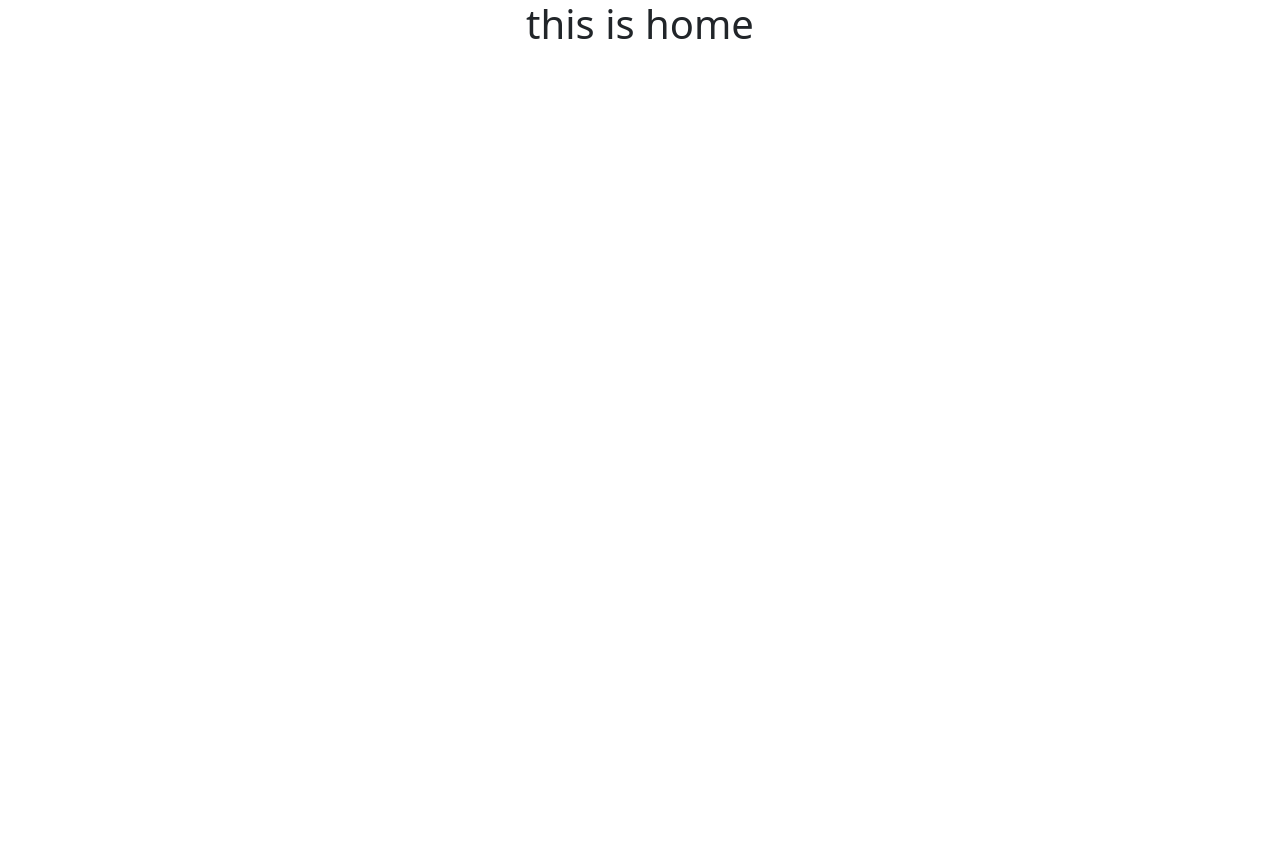
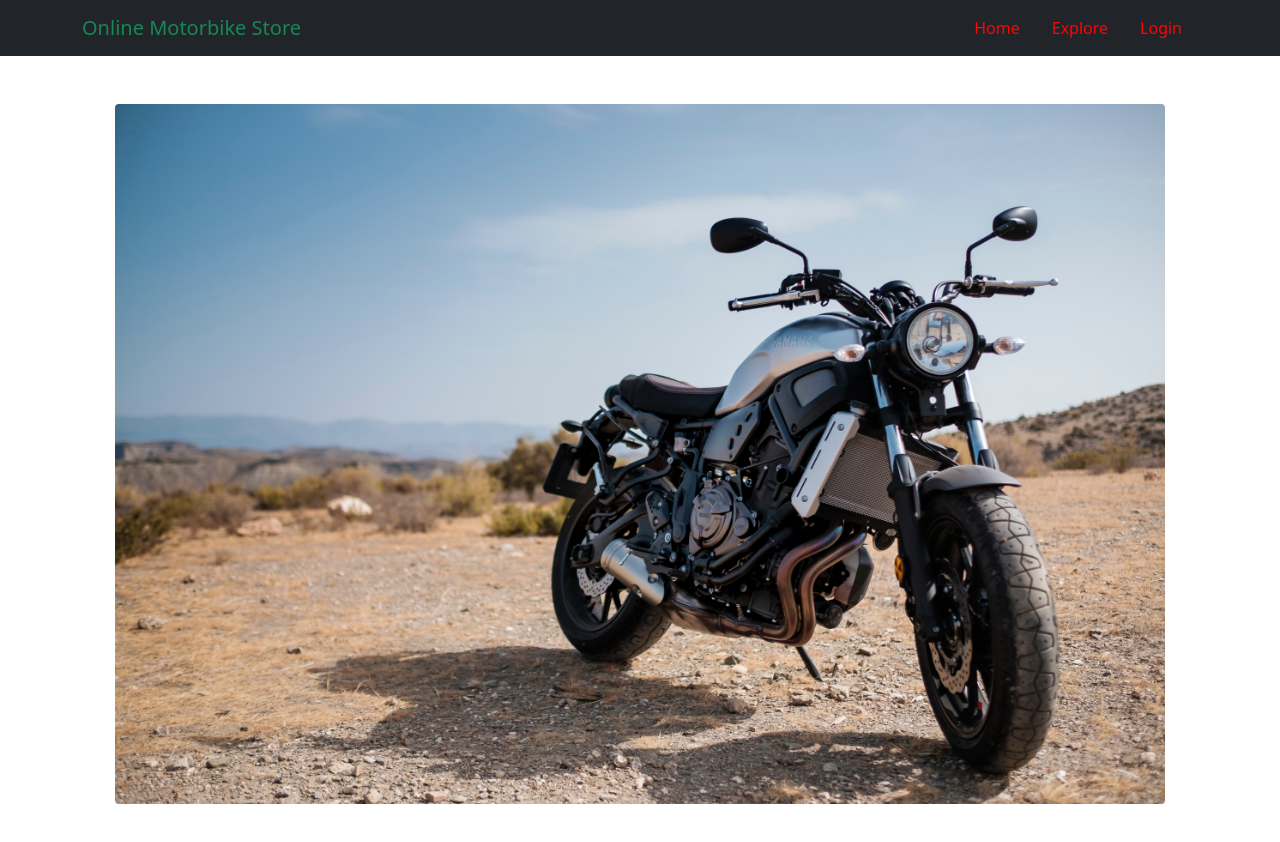
Before and after one commit to Saheebtareque/online-bike-store-client, a React (Create React App) app: page / in a window 1280 px wide. Shown: the top 842 px of the page. Before the commit the page ends 800 px from the top, so only its background shows below. Built offline with nearby package versions, Linux system fonts and the light colour scheme; no server answers.

Commit message:
navbar and banner section is completed

```diff
--- a/src/App.js
+++ b/src/App.js
@@ -10,6 +10,8 @@ import AuthProvider from './contexts/AuthProvider/AuthProvider';
 import Login from './Pages/Login/Login/Login';
 import Explore from './Pages/Explore/Explore';
 import Register from './Pages/Login/Register/Register';
+import PrivateRoute from './Pages/Login/PrivateRoute/PrivateRoute';
+import Dashboard from './Pages/Dashboard/Dashboard';
 
 function App() {
   return (
@@ -32,6 +34,9 @@ function App() {
             <Route exact path="/explore">
               <Explore></Explore>
             </Route>
+            <PrivateRoute path="/dashboard">
+              <Dashboard> </Dashboard>
+            </PrivateRoute>
           </Switch>
         </Router>
       </AuthProvider>
--- /dev/null
+++ b/src/Pages/Dashboard/Dashboard.js
@@ -0,0 +1,11 @@
+import React from 'react';
+
+const Dashboard = () => {
+    return (
+        <div>
+            <h1> this is dash board section</h1>
+        </div>
+    );
+};
+
+export default Dashboard;
--- /dev/null
+++ b/src/Pages/Home/Banner/Banner.js
@@ -0,0 +1,12 @@
+import React from 'react';
+import banner from '../../../images/banner.jpg'
+
+const Banner = () => {
+    return (
+        <div className="my-5">
+            <img style={{ maxWidth: '100%' , height: '700px'}} className="rounded" src={banner} alt="" />
+        </div>
+    );
+};
+
+export default Banner;
--- a/src/Pages/Home/Home/Home.js
+++ b/src/Pages/Home/Home/Home.js
@@ -1,9 +1,12 @@
 import React from 'react';
+import Banner from '../Banner/Banner';
+import Naviagtion from '../Navigation/Navigation';
 
 const Home = () => {
     return (
         <div>
-            <h1> this is home </h1>
+            <Naviagtion> </Naviagtion>
+            <Banner> </Banner>
         </div>
     );
 };
--- /dev/null
+++ b/src/Pages/Home/Navigation/Navigation.css
@@ -0,0 +1,3 @@
+.red-color {
+    color:rgb(255, 4, 4);
+}
--- /dev/null
+++ b/src/Pages/Home/Navigation/Navigation.js
@@ -0,0 +1,29 @@
+import React from 'react';
+import { Container, Nav, Navbar } from 'react-bootstrap';
+import { Link } from 'react-router-dom';
+import './Navigation.css';
+import useAuth from '../../../hooks/useAuth'
+const Naviagtion = () => {
+    const { user, logout } = useAuth();
+    return (
+        <>
+        <Navbar bg="dark" variant="warning" sticky="top" collapseOnSelect expand="lg" >
+            <Container>
+                <Navbar.Brand href="#home" className="text-success">Online Motorbike Store</Navbar.Brand>
+                <Navbar.Toggle />
+                <Navbar.Collapse className="justify-content-end">
+                    <Nav.Link as={Link} to="/home" className="red-color">Home</Nav.Link>
+                    <Nav.Link as={Link} to="/explore" className="red-color">Explore</Nav.Link>
+                    {user?.email && <Nav.Link as={Link} to="/dashboard" className="red-color">DashBoard</Nav.Link>}
+
+                    <span className="red-color">{user.displayName} </span>
+                    {user?.email ? <button type="button" class="btn btn-success" onClick={logout}>Log out</button> : <Nav.Link as={Link} to="/login" className="red-color">Login</Nav.Link>}
+
+                </Navbar.Collapse>
+            </Container>
+        </Navbar>
+    </>
+    );
+};
+
+export default Naviagtion;
--- /dev/null
+++ b/src/Pages/Login/PrivateRoute/PrivateRoute.js
@@ -0,0 +1,29 @@
+import React from 'react';
+import { Route, Redirect } from 'react-router-dom';
+import {  Spinner } from 'react-bootstrap';
+import useAuth from './../../../hooks/useAuth';
+
+const PrivateRoute = ({ children, ...rest }) => {
+    const { user, isLoading } = useAuth();
+    if (isLoading) { return <Spinner animation="border" variant="secondary" > </Spinner>}
+    // if (isLoading) { return <CircularProgress /> }
+    return (
+        <Route
+            {...rest}
+            render={({ location }) =>
+                user.email ? (
+                    children
+                ) : (
+                    <Redirect
+                        to={{
+                            pathname: "/login",
+                            state: { from: location }
+                        }}
+                    />
+                )
+            }
+        />
+    );
+};
+
+export default PrivateRoute;
--- a/src/hooks/useFirebase.js
+++ b/src/hooks/useFirebase.js
@@ -55,6 +55,8 @@ const useFirebase = () => {
         signInWithPopup(auth, googleProvider)
             .then((result) => {
                 const user = result.user;
+                const destination = location?.state?.from || '/';
+                history.replace(destination);
                 setAuthError('');
             }).catch((error) => {
                 setAuthError(error.message);
```
Also changed, not shown: src/images/banner.jpg (added).
